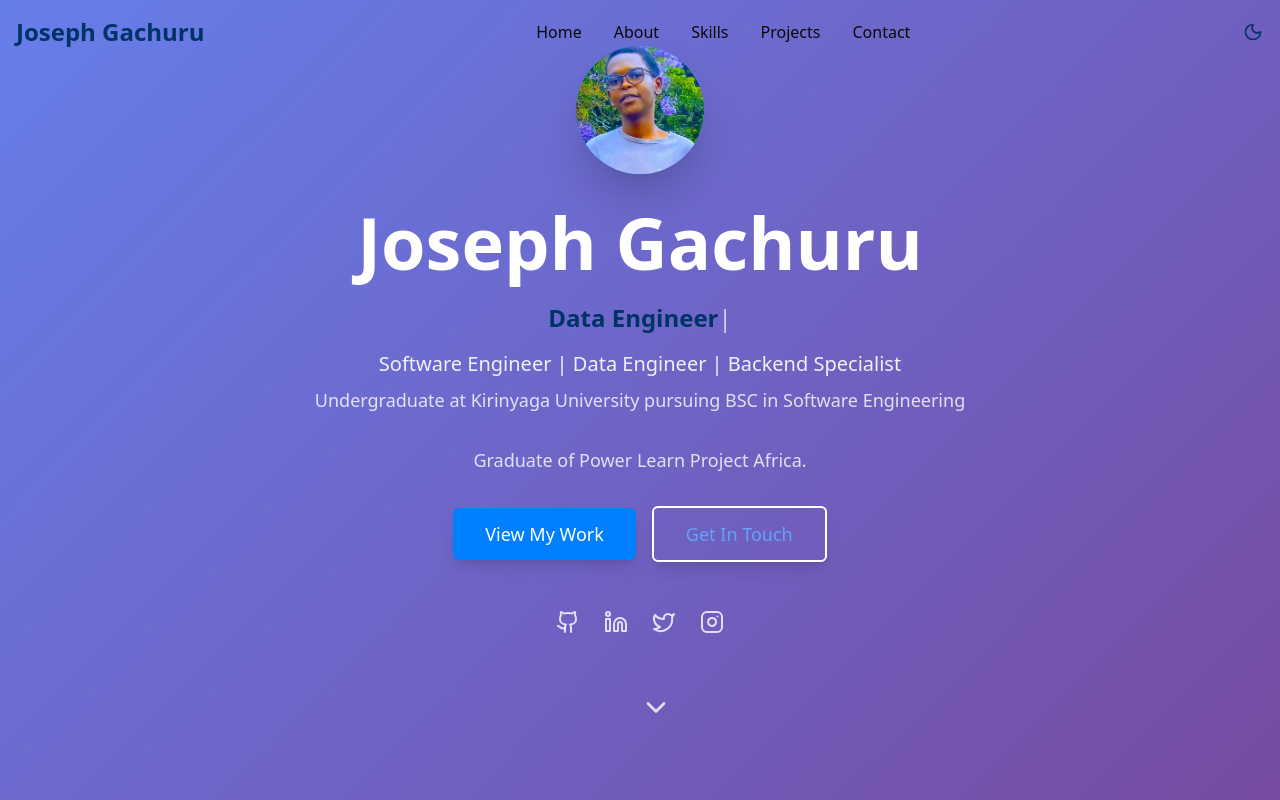
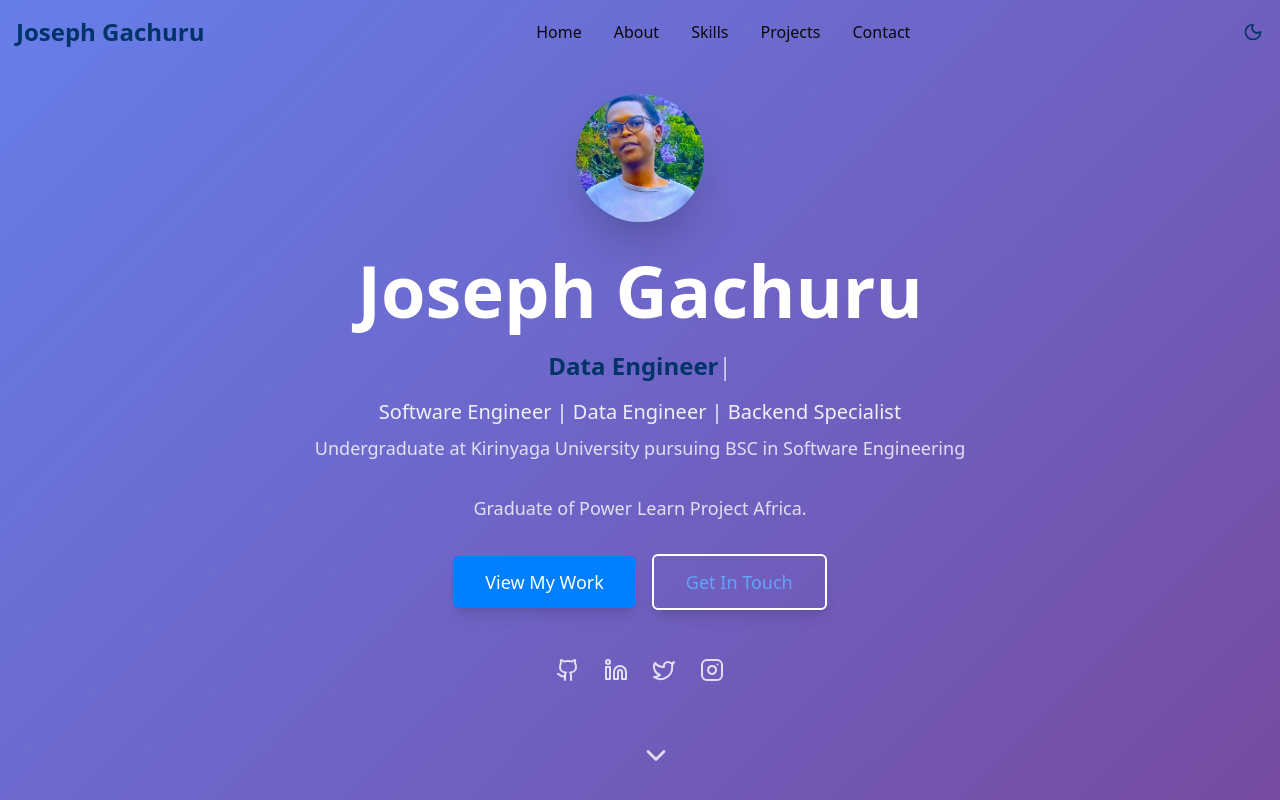
Before and after one commit to Jigishas/portfolio-site, a React (Vite) app: page / in a window 1280 px wide. Shown: the top 800 px of the page. Built offline with nearby package versions, Linux system fonts and the light colour scheme.

Commit message:
few updates on icon change

```diff
--- a/src/components/Hero.jsx
+++ b/src/components/Hero.jsx
@@ -103,11 +103,11 @@ const Hero = () => {
         }}></div>
       </div>
 
-      <div className="w-full max-w-none px-4 text-center relative z-10">
+      <div className="w-full max-w-none mt-20 px-4 text-center relative z-10">
         <div className="max-w-4xl mx-auto">
           {/* Profile Image */}
           <motion.div
-            className="mb-8"
+            className="mb-8 mt-4"
             variants={itemVariants}
           >
             <motion.div
```
